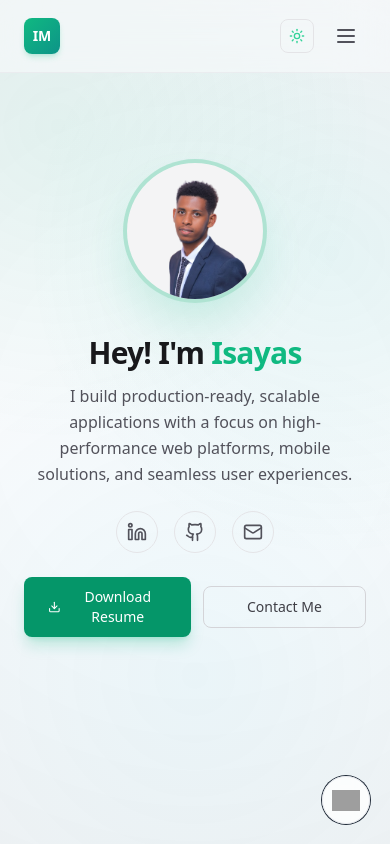
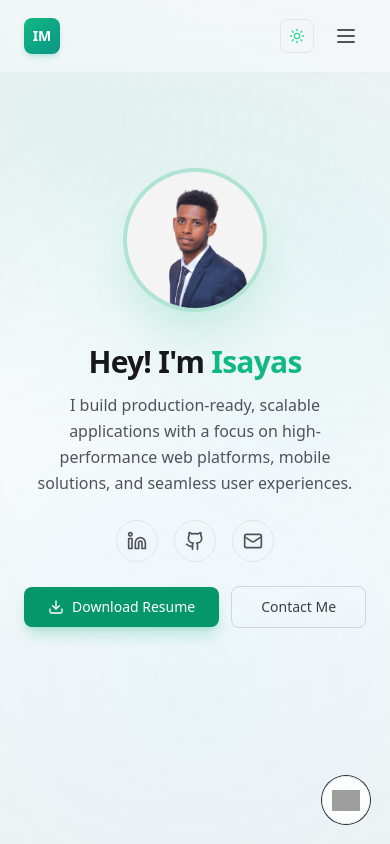
Before and after one commit to Isayas7/portfolio, a Next.js app: page / in a window 390 px wide. Shown: the top 844 px of the page. Built offline with nearby package versions, Linux system fonts and the light colour scheme; grey boxes are pictures that could not be loaded.

Commit message:
fix: prevent line breaks in resume download button via whitespace-nowrap class

```diff
--- a/components/hero-section.tsx
+++ b/components/hero-section.tsx
@@ -90,7 +90,7 @@ const HeroSection = () => {
                   <a
                     href={personalInfo.resumeUrl}
                     download
-                    className="inline-flex items-center justify-center gap-2 px-6 py-2.5 rounded-lg font-medium text-sm sm:text-base bg-emerald-600 hover:bg-emerald-700 dark:bg-emerald-500 dark:hover:bg-emerald-600 text-white transition-all duration-200 shadow-lg shadow-emerald-500/25 hover:shadow-xl hover:shadow-emerald-500/35 hover:scale-[1.02] active:scale-100 w-full sm:w-auto"
+                    className="whitespace-nowrap inline-flex items-center justify-center gap-2 px-6 py-2.5 rounded-lg font-medium text-sm sm:text-base bg-emerald-600 hover:bg-emerald-700 dark:bg-emerald-500 dark:hover:bg-emerald-600 text-white transition-all duration-200 shadow-lg shadow-emerald-500/25 hover:shadow-xl hover:shadow-emerald-500/35 hover:scale-[1.02] active:scale-100 w-full sm:w-auto"
                     aria-label="Download Resume"
                   >
                     <Download className="w-4 h-4" />
```
